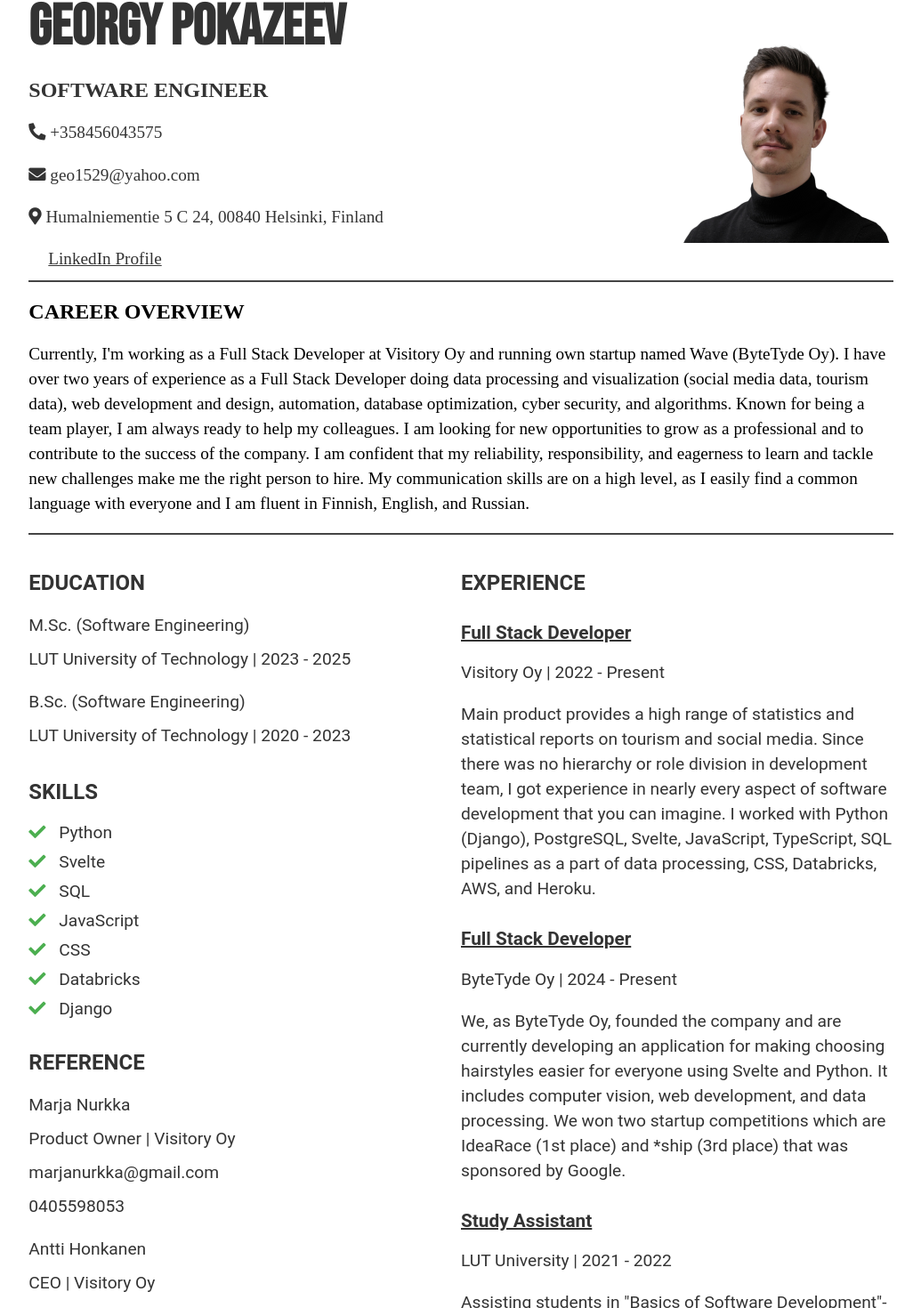
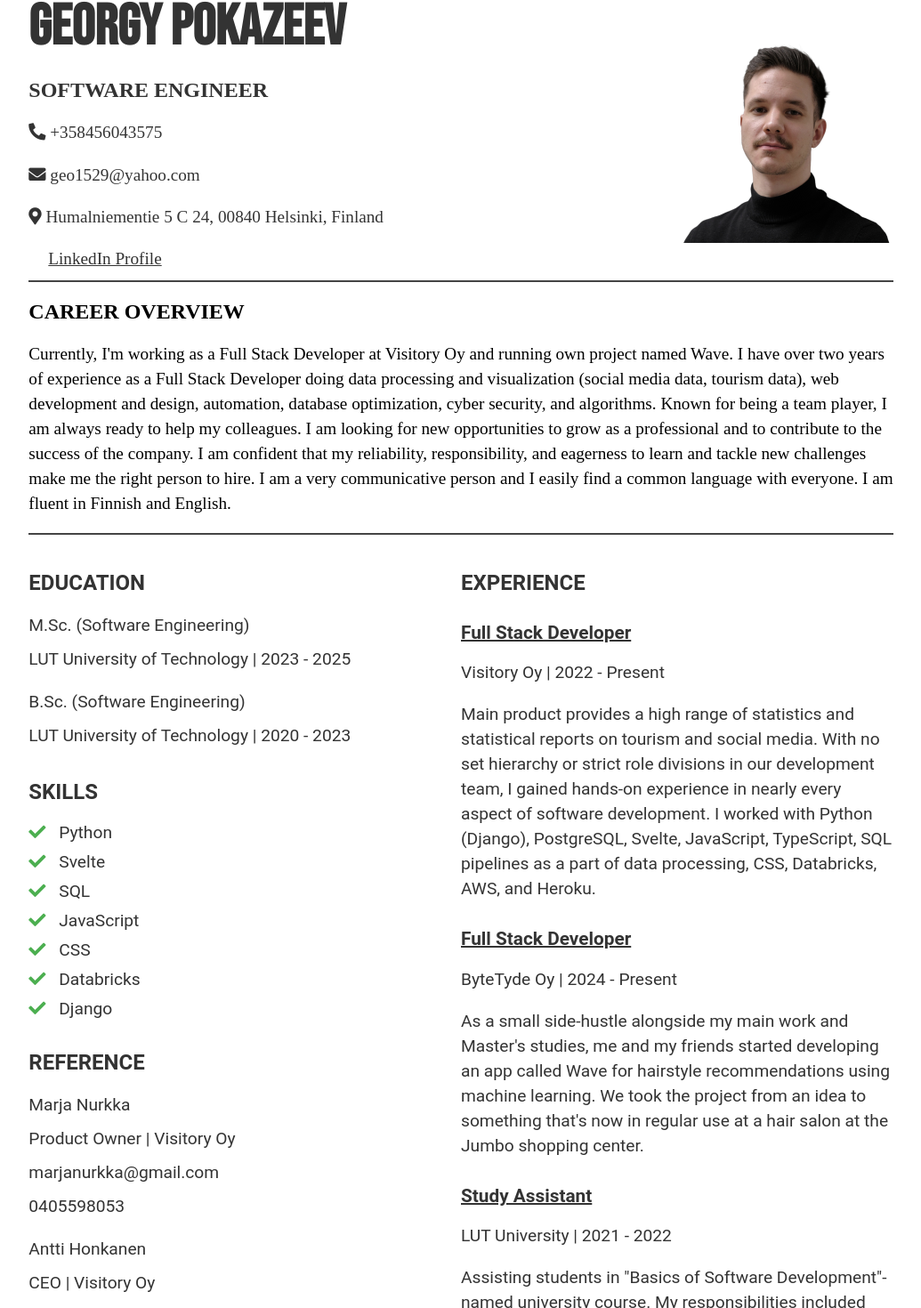
Before and after one commit to Lionbull/georgy-cv, a SvelteKit app: page /classic_cv in a window 1280 px wide. Shown: the part 190-1660 px from the top of the page at 89% size, without its empty margins (130-1165 px from the left). Built offline with nearby package versions, Linux system fonts and the light colour scheme; some icons are missing.

Commit message:
Minor content correction

```diff
--- a/src/routes/classic_cv/+page.svelte
+++ b/src/routes/classic_cv/+page.svelte
@@ -43,12 +43,9 @@
     <section class="career-overview">
         <h2>CAREER OVERVIEW</h2>
         <p>
-        Currently, I'm working as a Full Stack Developer at Visitory Oy and running own startup named Wave (ByteTyde Oy).
-        I have over two years of experience as a Full Stack Developer doing data processing and visualization (social media data, tourism data), web development and design, automation, database optimization, cyber security, and algorithms.
-        Known for being a team player, I am always ready to help my colleagues.
-        I am looking for new opportunities to grow as a professional and to contribute to the success of the company.
-        I am confident that my reliability, responsibility, and eagerness to learn and tackle new challenges make me the right person to hire.
-        My communication skills are on a high level, as I easily find a common language with everyone and I am fluent in Finnish, English, and Russian.
+          Currently, I'm working as a Full Stack Developer at Visitory Oy and running own project named Wave.
+          I have over two years of experience as a Full Stack Developer doing data processing and visualization (social media data, tourism data), web development and design, automation, database optimization, cyber security, and algorithms. Known for being a team player, I am always ready to help my colleagues. I am looking for new opportunities to grow as a professional and to contribute to the success of the company.
+          I am confident that my reliability, responsibility, and eagerness to learn and tackle new challenges make me the right person to hire. I am a very communicative person and I easily find a common language with everyone. I am fluent in Finnish and English.
         </p>
     </section>
 
@@ -104,11 +101,11 @@
             <h2>EXPERIENCE</h2>
             <h3>Full Stack Developer</h3>
             <p>Visitory Oy | 2022 - Present</p>
-            <p>Main product provides a high range of statistics and statistical reports on tourism and social media. Since there was no hierarchy or role division in development team, I got experience in nearly every aspect of software development that you can imagine. I worked with Python (Django), PostgreSQL, Svelte, JavaScript, TypeScript, SQL pipelines as a part of data processing, CSS, Databricks, AWS, and Heroku.</p>
+            <p>Main product provides a high range of statistics and statistical reports on tourism and social media. With no set hierarchy or strict role divisions in our development team, I gained hands-on experience in nearly every aspect of software development. I worked with Python (Django), PostgreSQL, Svelte, JavaScript, TypeScript, SQL pipelines as a part of data processing, CSS, Databricks, AWS, and Heroku.</p>
 
             <h3>Full Stack Developer</h3>
             <p>ByteTyde Oy | 2024 - Present</p>
-            <p>We, as ByteTyde Oy, founded the company and are currently developing an application for making choosing hairstyles easier for everyone using Svelte and Python. It includes computer vision, web development, and data processing. We won two startup competitions which are IdeaRace (1st place) and *ship (3rd place) that was sponsored by Google.</p>
+            <p>As a small side-hustle alongside my main work and Master's studies, me and my friends started developing an app called Wave for hairstyle recommendations using machine learning. We took the project from an idea to something that's now in regular use at a hair salon at the Jumbo shopping center.</p>
 
             <h3>Study Assistant</h3>
             <p>LUT University | 2021 - 2022</p>
```
Also changed, not shown: src/components/Terminal.svelte (+5 -8 lines), 1 other file (tests, documents, lock files or other folders).
